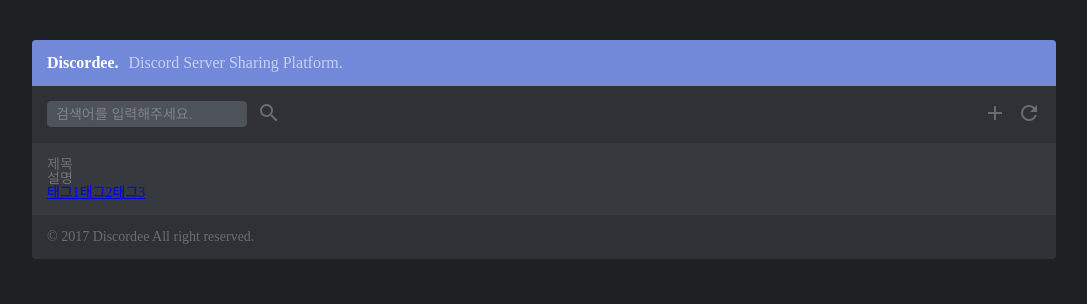
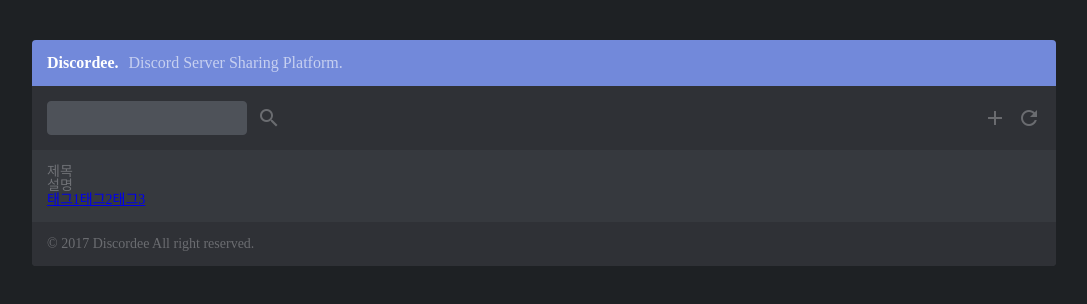
Before and after one commit to reumia/discordee, a React app: page / in a window 1280 px wide. Shown: the top 304 px of the page, without its empty margins (96-1183 px from the left). Built offline with nearby package versions, Linux system fonts and the light colour scheme.

Commit message:
Header 디자인 수정

```diff
--- a/src/App.js
+++ b/src/App.js
@@ -18,7 +18,7 @@
                 </header>
                 <nav className="app-nav">
                     <div className="app-nav-left">
-                        <input type="text" name="search" id="search" className="search input" placeholder="검색어를 입력해주세요."/>
+                        <input type="text" name="search" id="search" className="search input"/>
                         <label htmlFor="search"><i className="material-icons">search</i></label>
                     </div>
                     <div className="app-nav-right">
--- a/src/index.scss
+++ b/src/index.scss
@@ -59,7 +59,8 @@
 
 .input {
   @extend %form-init;
-  padding: 4px 8px;
+  padding: 0 15px;
+  height: 34px;
   border: 1px solid $color-background-lighter;
   border-radius: $radius-unit;
   background-color: $color-background-lighter;
@@ -81,19 +82,11 @@
   }
 }
 
-.search {
-  margin-right: 10px;
-  width: 200px;
-  &:focus {
-    width: 250px;
-  }
-}
-
 html {
   background-color: $color-background-darkest;
   color: $color-foreground-darkest;
   font-size: 14px;
-  line-height: 1.4;
+  line-height: 1;
 }
 
 .app {
@@ -126,6 +119,15 @@
     display: block;
     clear: both;
   }
+  .search {
+    width: 200px;
+    &:focus {
+      width: 250px;
+    }
+  }
+  .material-icons {
+    margin: 5px 0 5px 10px;
+  }
 }
 .app-nav-left,
 .app-nav-right {
@@ -134,9 +136,6 @@
 }
 .app-nav-right {
   text-align: right;
-  .button ~ .button {
-    margin-left: 10px;
-  }
 }
 
 .app-body {
```
